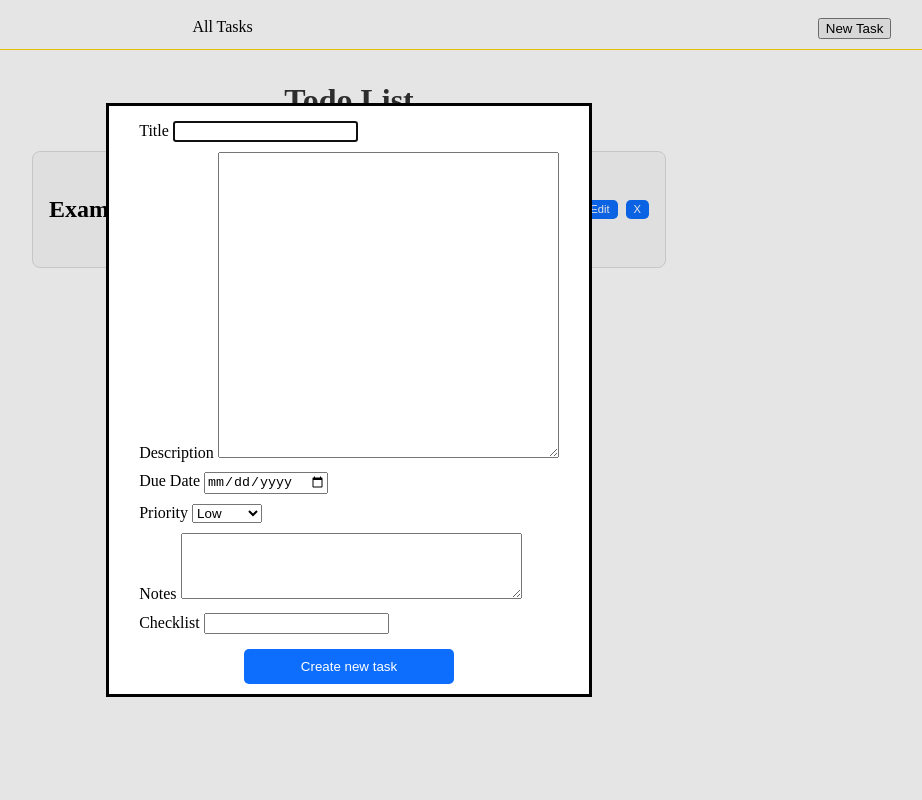
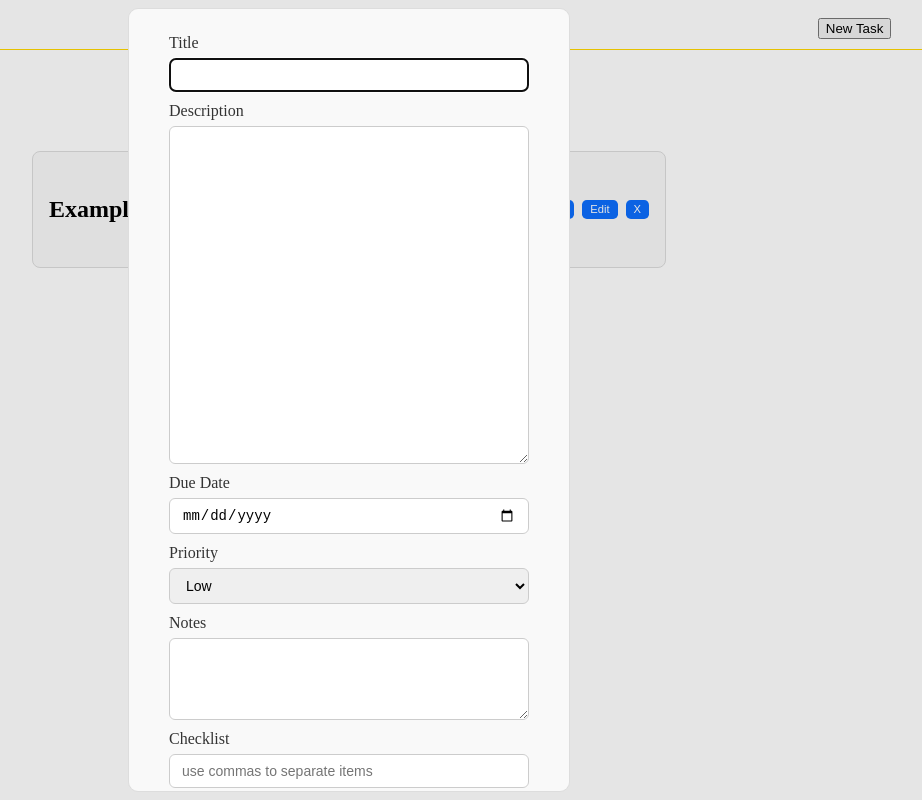
Before and after one commit to AleixMJ/TOP---Project-Todo-List, a website built with webpack: page src/index.html in a window 1280 px wide. Both pictures are taken after a click on the button "New Task". Shown: the whole page, without its empty margins (291-1213 px from the left). Built offline with nearby package versions, Linux system fonts and the light colour scheme.

Commit message:
improved the ux of the new task pop out (modal)

```diff
--- a/src/index.html
+++ b/src/index.html
@@ -20,7 +20,7 @@
             <div>
                 <label for="task-description">Description</label>
                 <textarea name="task-description" id="task-description"
-                    rows="20" cols="40" required></textarea>
+                    rows="20" required></textarea>
 
             </div>
             <div>
@@ -39,11 +39,12 @@
             <div>
                 <label for="task-notes">Notes</label>
                     <textarea name="task-notes" id="task-notes"
-                    rows="4" cols="40" required></textarea>
+                    rows="4" required></textarea>
             </div>
             <div>
                 <label for="task-checklist">Checklist</label>
-                <input type="text" name="task-checklist" id="task-checklist" required></input>
+                <input type="text" name="task-checklist" id="task-checklist"
+                    placeholder="use commas to separate items" required></input>
             </div>
             <button type="submit">Create new task</button>
         </form>
--- a/src/styles.css
+++ b/src/styles.css
@@ -10,24 +10,52 @@ nav {
 }
 
 #newTask-creation {
-  padding: 10px 0;
+  padding: 10px 30px;
+  border-radius: 10px;
+  border: 1px solid #ddd;
+  background: #f9f9f9;
+  max-width: 100%;
+  width:380px;
+
 }
 
 #newTask-form {
-  display: flex;
-  flex-direction: column;
-  margin-left: 30px;
-  margin-right: 30px;
+    width: 100%;
+    max-width: 100%;
+    margin: 0 auto;
+    padding: 10px;
+    box-sizing: border-box;
 }
 
 #newTask-form div {
   padding: 5px 0;
   text-align: left;
+  display: flex;
+  flex-direction: column;
+}
+
+#newTask-form label {
+    margin-bottom: 6px;
+    font-weight: 500;
+    color: #333;
+}
+
+#newTask-form input,
+#newTask-form textarea,
+#newTask-form select {
+    width: 100%;
+    box-sizing: border-box;
+    padding: 8px 12px;
+    border: 1px solid #ccc;
+    border-radius: 6px;
+    font-size: 14px;
+
 }
 
 #newTask-form button {
 align-self: center;
-width: 50%;
+width: 100%;
+max-width: 200px;
 padding: 10px;
 border: none;
 border-radius: 5px;
```
